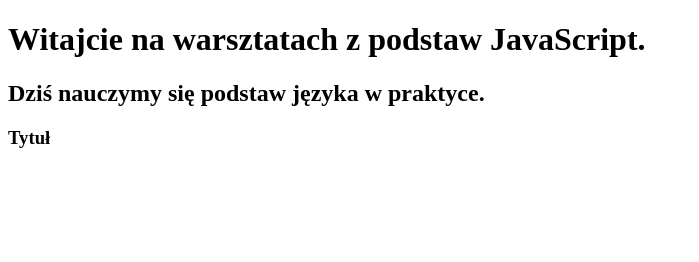
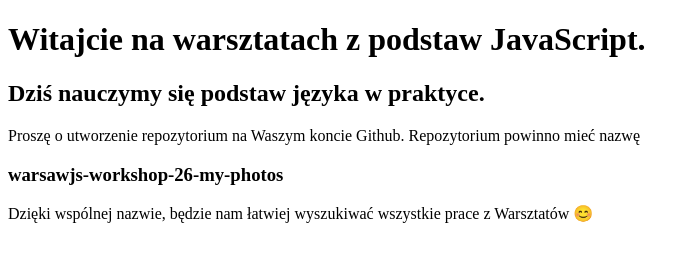
Before and after one commit to kgajowy/warsawjs-workshop-26-my-photos, a plain HTML site: page index.html in a window 1280 px wide. Shown: the whole page, without its empty margins (0-699 px from the left). Drawn offline with Linux system fonts and the light colour scheme.

Commit message:
more readme; basic info in index.html

```diff
--- a/index.html
+++ b/index.html
@@ -14,7 +14,11 @@
     Dziś nauczymy się podstaw języka w praktyce.
 </H2>
 
+Proszę o utworzenie repozytorium na Waszym koncie Github.
+Repozytorium powinno mieć nazwę
+<H3>warsawjs-workshop-26-my-photos</H3>
+Dzięki wspólnej nazwie, będzie nam łatwiej wyszukiwać wszystkie prace z Warsztatów 😊
 
-    <H3>Tytuł</H3>
+
 </body>
 </html>
```
Also changed, not shown: 01-typy-liczby.js (+11 -1 lines), index-project-starter.html (+5 -1 lines), 1 other file. Lines whose indentation alone changed are shown as unchanged.
